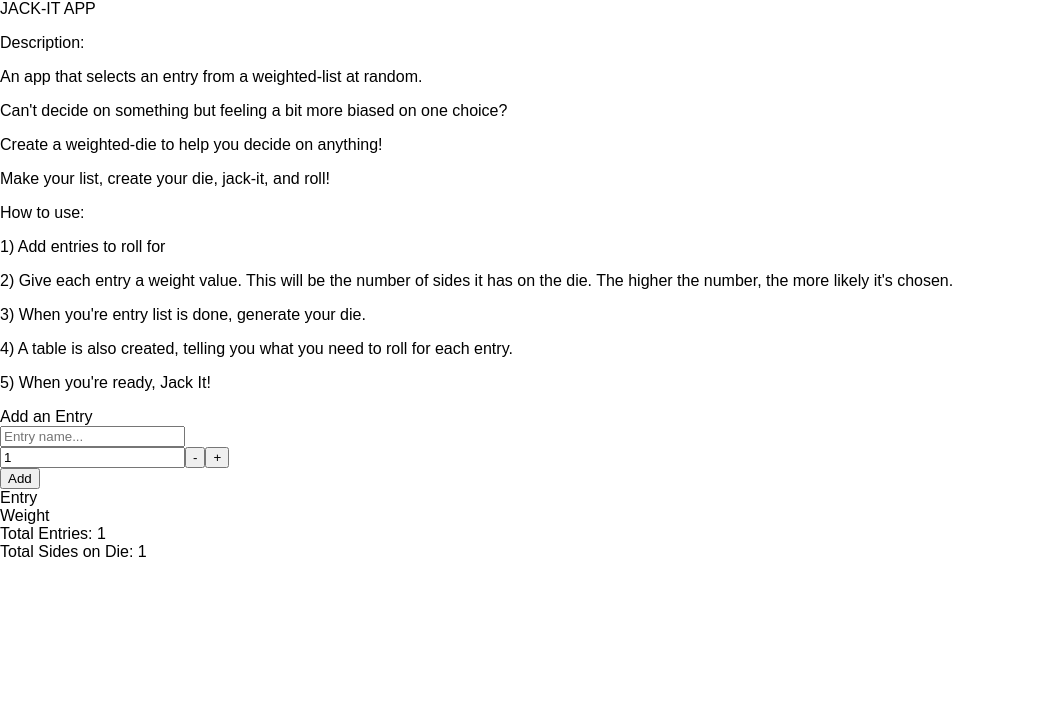
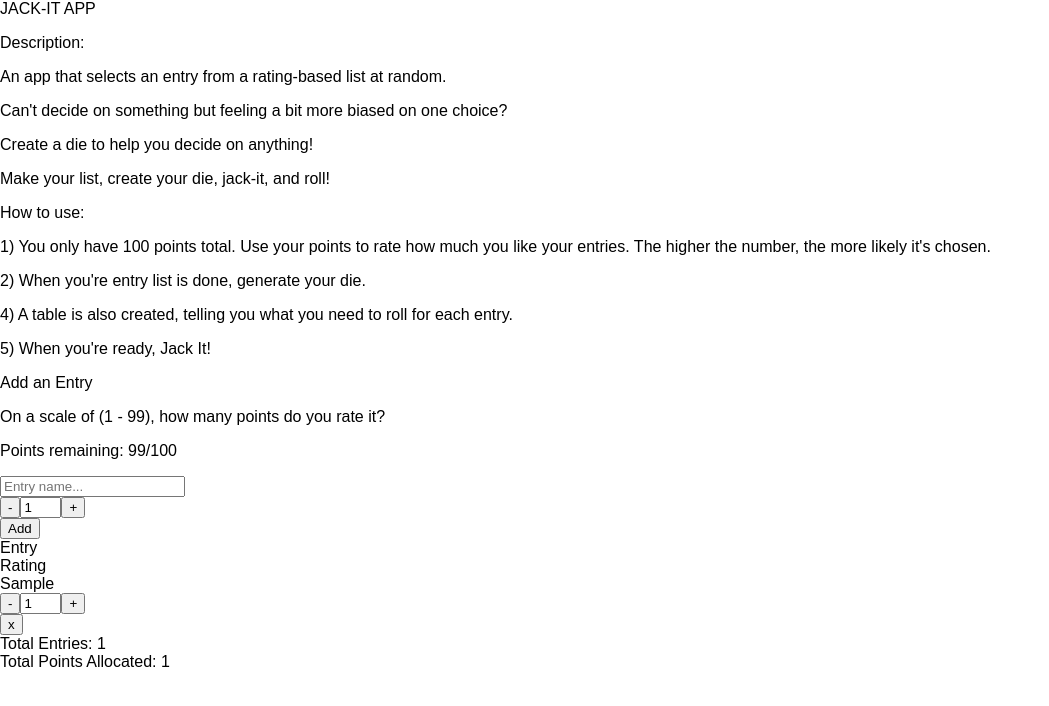
Before and after one commit to kendallajordan/jack-it, a React (Vite) app: page / in a window 1280 px wide. Both pictures are taken after typing "Sample" into the empty fields and a click on the button "Add". Shown: the top 706 px of the page, without its empty margins (0-1049 px from the left). Built offline with nearby package versions, Linux system fonts and the light colour scheme.

Commit message:
Added: EntryItem, Changed: Weight now called Rating. Intuition changed to popularity on a scale 1-100, and user has 100 points to spend

```diff
--- a/src/components/EntryForm.jsx
+++ b/src/components/EntryForm.jsx
@@ -1,10 +1,13 @@
 import { useState } from "react";
 import styles from "./entryform.module.css";
 
-export default function EntryForm({ entries, setEntries }) {
+export default function EntryForm({ entries, setEntries, points, setPoints }) {
   const [entryName, setEntryName] = useState("");
-  const [entryWeight, setEntryWeight] = useState(1);
+  const [entryRating, setEntryRating] = useState(1);
   const [nameErrorMsg, setNameErrorMsg] = useState(false);
+
+  const message1 = `On a scale of (1 - ${points}), how many points do you rate it?`;
+  const message2 = "You are out of points. Can't add anymore entries.";
 
   function handleSubmit(e) {
     e.preventDefault();
@@ -15,34 +18,50 @@ export default function EntryForm({ entries, setEntries }) {
       return;
     }
 
-    setEntries([...entries, { name: entryName, weight: entryWeight }]);
+    setEntries([...entries, { name: entryName, rating: entryRating }]);
+    setPoints((points) => points - entryRating);
+
     setEntryName("");
-    setEntryWeight(1);
+    setEntryRating(1);
     setNameErrorMsg(false);
   }
 
-  function handleWeightChange(e) {
+  function handleRatingChange(e) {
     const value = parseInt(e.target.value);
     if (!isNaN(value)) {
-      setEntryWeight(value);
+      setEntryRating(value);
+    }
+    if (value >= points) {
+      setEntryRating(points);
     }
   }
 
   function decrementNumber() {
-    if (entryWeight <= 1) {
+    if (entryRating <= 1) {
       return;
     }
 
-    setEntryWeight((entryWeight) => entryWeight - 1);
+    setEntryRating((entryRating) => entryRating - 1);
   }
 
   function incrementNumber() {
-    setEntryWeight((entryWeight) => entryWeight + 1);
+    if (entryRating === points) {
+      return;
+    }
+    if (entryRating > points) {
+      setEntryRating(points);
+      return;
+    }
+    setEntryRating((entryRating) => entryRating + 1);
   }
 
   return (
     <div className={styles.outerContainer}>
-      <div className={styles.header}>Add an Entry</div>
+      <div className={styles.header}>
+        <p>Add an Entry</p>
+        {points > 0 ? message1 : message2}
+        <p>Points remaining: {points}/100</p>
+      </div>
       <form className={styles.formContainer} onSubmit={handleSubmit}>
         <div>
           <input
@@ -58,14 +77,7 @@ export default function EntryForm({ entries, setEntries }) {
             </span>
           )}
         </div>
-        <div className={styles.weightContainer}>
-          <input
-            className={styles.weightInput}
-            type="number"
-            min={1}
-            value={entryWeight}
-            onChange={handleWeightChange}
-          />
+        <div className={styles.ratingContainer}>
           <button
             className={styles.button}
             type="button"
@@ -73,6 +85,14 @@ export default function EntryForm({ entries, setEntries }) {
           >
             -
           </button>
+          <input
+            className={styles.ratingInput}
+            type="number"
+            min={1}
+            max={points}
+            value={entryRating}
+            onChange={handleRatingChange}
+          />
           <button
             className={styles.button}
             type="button"
--- a/src/components/EntryItem.jsx
+++ b/src/components/EntryItem.jsx
@@ -1,5 +1,104 @@
 import styles from "./entryitem.module.css";
 
-export default function EntryItem() {
-  return <div></div>;
+export default function EntryItem({
+  entries,
+  setEntries,
+  name,
+  rating,
+  points,
+  setPoints,
+}) {
+  function handleRatingChange(e) {
+    const value = parseInt(e.target.value);
+
+    if (isNaN(value)) {
+      return;
+    }
+
+    const usedPoints = 100 - points;
+
+    // If you manually assign points that exceed 100, just give entry remaining points.
+    if (usedPoints + (value - rating) > 100) {
+      const maxPointAllocation = rating + points;
+      setEntries(
+        entries.map((entry) =>
+          entry.name === name ? { ...entry, rating: maxPointAllocation } : entry
+        )
+      );
+      setPoints(0);
+    } else {
+      setEntries(
+        entries.map((entry) =>
+          entry.name === name ? { ...entry, rating: value } : entry
+        )
+      );
+      setPoints((points) => points + (rating - value));
+    }
+  }
+
+  function decrementNumber() {
+    if (rating <= 1) {
+      return;
+    }
+
+    setEntries(
+      entries.map((entry) =>
+        entry.name === name ? { ...entry, rating: rating - 1 } : entry
+      )
+    );
+    setPoints((points) => points + 1);
+  }
+
+  function incrementNumber() {
+    if (points === 0) {
+      return;
+    }
+
+    setEntries(
+      entries.map((entry) =>
+        entry.name === name ? { ...entry, rating: rating + 1 } : entry
+      )
+    );
+    setPoints((points) => points - 1);
+  }
+
+  function handleDelete() {
+    setPoints((points) => points + rating);
+    setEntries(entries.filter((entry) => entry.name !== name));
+  }
+
+  return (
+    <div className={styles.itemContainer}>
+      <div className={styles.itemName}>{name}</div>
+      <div className={styles.ratingContainer}>
+        <button
+          className={styles.button}
+          type="button"
+          onClick={decrementNumber}
+        >
+          -
+        </button>
+        <input
+          className={styles.itemRating}
+          type="number"
+          min={1}
+          max={points}
+          value={rating}
+          onChange={handleRatingChange}
+        />
+        <button
+          className={styles.button}
+          type="button"
+          onClick={incrementNumber}
+        >
+          +
+        </button>
+      </div>
+      <div className={styles.itemActions}>
+        <button className={styles.deleteButton} onClick={handleDelete}>
+          x
+        </button>
+      </div>
+    </div>
+  );
 }
--- a/src/components/EntryList.jsx
+++ b/src/components/EntryList.jsx
@@ -1,34 +1,33 @@
-import { useState } from "react";
 import styles from "./entrylist.module.css";
 import EntryItem from "./EntryItem";
 
-export default function EntryList({ entries, setEntries }) {
+export default function EntryList({ entries, setEntries, points, setPoints }) {
   const totalEntries = entries.length;
-  const totalDieSides = entries.reduce((sum, entry) => sum + entry.weight, 0);
 
   return (
     <div className={styles.container}>
       <div className={styles.labelHeader}>
         <div>Entry</div>
-        <div>Weight</div>
+        <div>Rating</div>
       </div>
 
       <div className={styles.list}>
         {entries.map((item) => (
           <EntryItem
             key={item.name}
-            item={item}
             entries={entries}
             setEntries={setEntries}
             name={item.name}
-            weight={item.weight}
+            rating={item.rating}
+            points={points}
+            setPoints={setPoints}
           />
         ))}
       </div>
 
       <div className={styles.details}>
         <div>Total Entries: {totalEntries}</div>
-        <div>Total Sides on Die: {totalDieSides}</div>
+        <div>Total Points Allocated: {100 - points}</div>
       </div>
     </div>
   );
--- a/src/components/Header.jsx
+++ b/src/components/Header.jsx
@@ -6,19 +6,19 @@ export default function Header() {
       <div className={styles.title}>JACK-IT APP</div>
       <div className={styles.content}>
         <p>Description:</p>
-        <p>An app that selects an entry from a weighted-list at random.</p>
+        <p>An app that selects an entry from a rating-based list at random.</p>
         <p>
           Can't decide on something but feeling a bit more biased on one choice?
         </p>
-        <p>Create a weighted-die to help you decide on anything!</p>
+        <p>Create a die to help you decide on anything!</p>
         <p>Make your list, create your die, jack-it, and roll!</p>
         <p>How to use:</p>
-        <p>1) Add entries to roll for</p>
         <p>
-          2) Give each entry a weight value. This will be the number of sides it
-          has on the die. The higher the number, the more likely it's chosen.
+          1) You only have 100 points total. Use your points to rate how much
+          you like your entries. The higher the number, the more likely it's
+          chosen.
         </p>
-        <p>3) When you're entry list is done, generate your die. </p>
+        <p>2) When you're entry list is done, generate your die. </p>
         <p>
           4) A table is also created, telling you what you need to roll for each
           entry.
--- a/src/components/JackIt.jsx
+++ b/src/components/JackIt.jsx
@@ -5,12 +5,23 @@ import EntryList from "./EntryList";
 
 export default function JackIt() {
   const [entries, setEntries] = useState([]);
+  const [points, setPoints] = useState(100);
 
   return (
     <div className={styles.container}>
-      <EntryForm entries={entries} setEntries={setEntries} />
+      <EntryForm
+        entries={entries}
+        setEntries={setEntries}
+        points={points}
+        setPoints={setPoints}
+      />
       {console.log(entries)}
-      <EntryList entries={entries} setEntries={setEntries} />
+      <EntryList
+        entries={entries}
+        setEntries={setEntries}
+        points={points}
+        setPoints={setPoints}
+      />
     </div>
   );
 }
```
